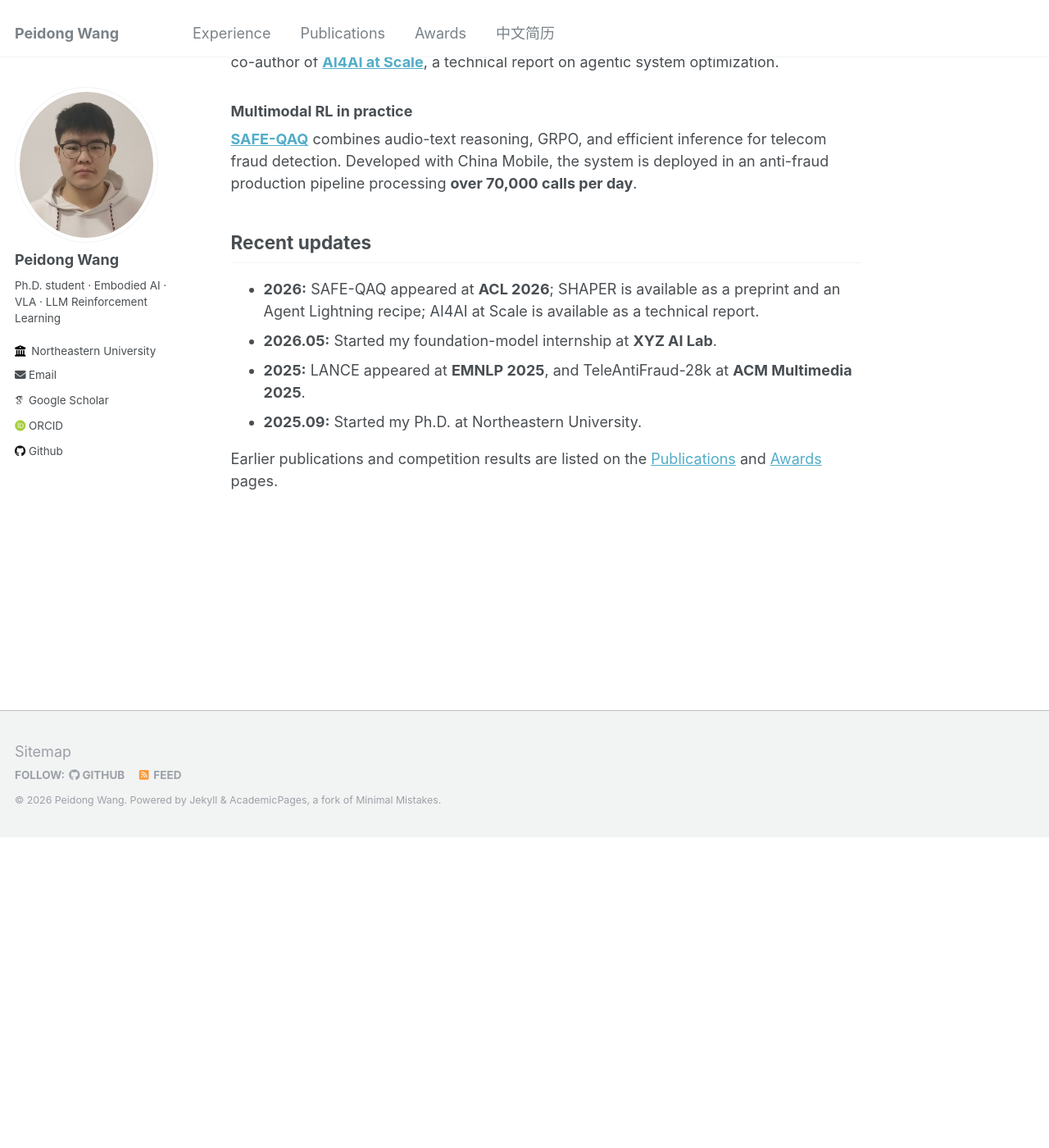
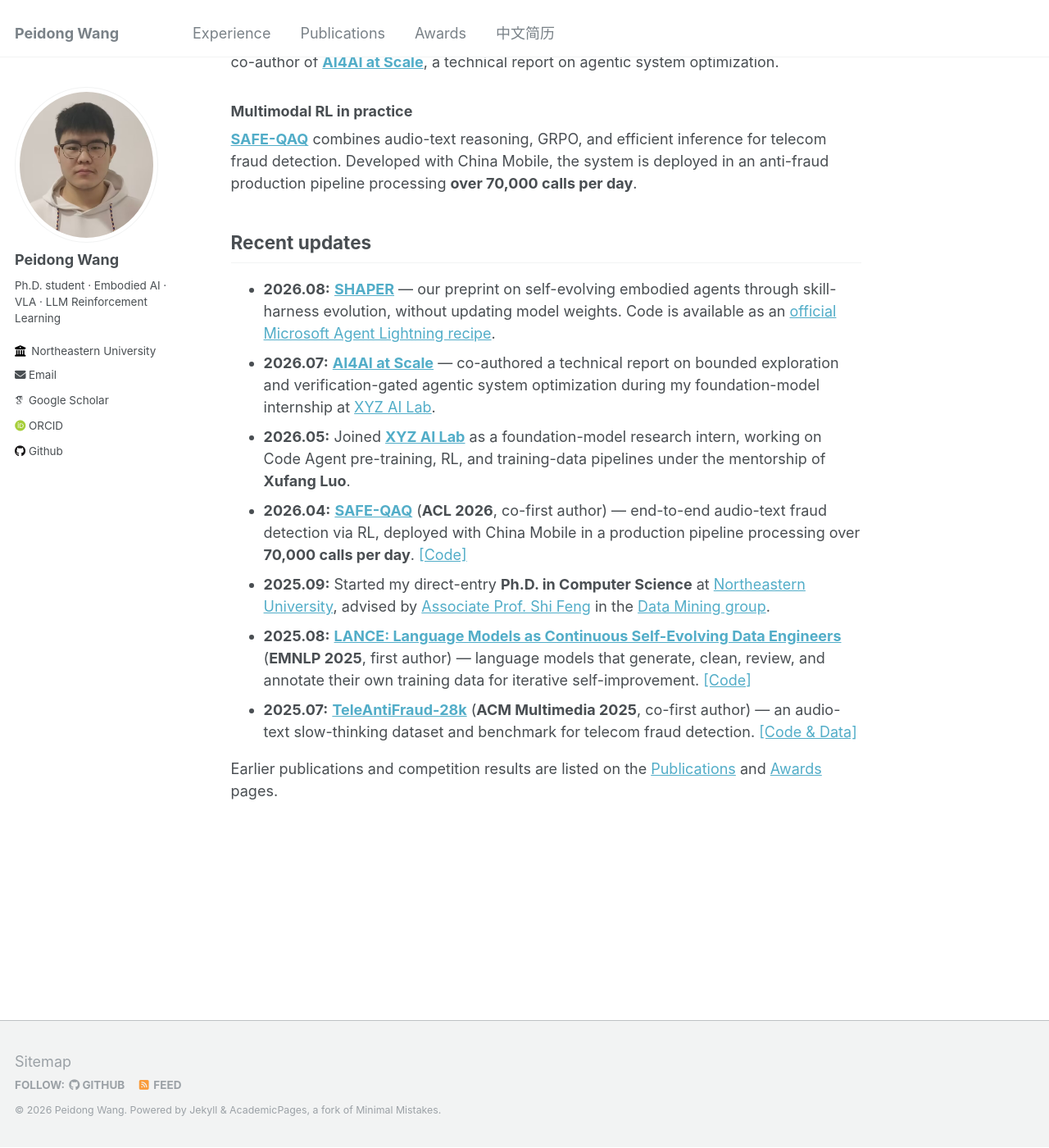
Before and after one commit to Control-derek/Control-derek.github.io, a Jekyll site: the page built from _pages/about.md, in a window 1280 px wide and 1400 px high, scrolled down 1018 px. Shown: the whole window at 82% size. Built offline with Jekyll 4.4.1, drawn with Linux system fonts in a browser that asks for light colours; some web fonts are replaced; before the commit the page ends 2040 px from its top, so only the background shows below that.

Commit message:
Expand recent updates into linked chronological milestones

```diff
--- a/_pages/about.md
+++ b/_pages/about.md
@@ -34,9 +34,12 @@ On **SO-ARM101**, I work on VLA behavior cloning and online residual RL for tabl
 
 ## Recent updates
 
-- **2026:** SAFE-QAQ appeared at **ACL 2026**; SHAPER is available as a preprint and an Agent Lightning recipe; AI4AI at Scale is available as a technical report.
-- **2026.05:** Started my foundation-model internship at **XYZ AI Lab**.
-- **2025:** LANCE appeared at **EMNLP 2025**, and TeleAntiFraud-28k at **ACM Multimedia 2025**.
-- **2025.09:** Started my Ph.D. at Northeastern University.
+- **2026.08:** **[SHAPER](https://arxiv.org/abs/2608.11350)** — our preprint on self-evolving embodied agents through skill-harness evolution, without updating model weights. Code is available as an [official Microsoft Agent Lightning recipe](https://github.com/microsoft/agent-lightning/tree/v0.x/contrib/recipes/shaper).
+- **2026.07:** **[AI4AI at Scale](https://xyz-lab.ai/blogs/ai4ai-at-scale/assets/bounded-exploration-ai4ai-system-optimization.pdf)** — co-authored a technical report on bounded exploration and verification-gated agentic system optimization during my foundation-model internship at [XYZ AI Lab](https://xyz-lab.ai/).
+- **2026.05:** Joined **[XYZ AI Lab](https://xyz-lab.ai/)** as a foundation-model research intern, working on Code Agent pre-training, RL, and training-data pipelines under the mentorship of **Xufang Luo**.
+- **2026.04:** **[SAFE-QAQ](https://aclanthology.org/2026.acl-long.1201/)** (**ACL 2026**, co-first author) — end-to-end audio-text fraud detection via RL, deployed with China Mobile in a production pipeline processing over **70,000 calls per day**. [[Code]](https://github.com/Control-derek/SAFE-QAQ)
+- **2025.09:** Started my direct-entry **Ph.D. in Computer Science** at [Northeastern University](https://www.neu.edu.cn/), advised by [Associate Prof. Shi Feng](https://neu-datamining.github.io/cse/fengshi/) in the [Data Mining group](https://neu-datamining.github.io/).
+- **2025.08:** **[LANCE: Language Models as Continuous Self-Evolving Data Engineers](https://aclanthology.org/2025.emnlp-main.914/)** (**EMNLP 2025**, first author) — language models that generate, clean, review, and annotate their own training data for iterative self-improvement. [[Code]](https://github.com/Control-derek/LANCE)
+- **2025.07:** **[TeleAntiFraud-28k](https://arxiv.org/abs/2503.24115)** (**ACM Multimedia 2025**, co-first author) — an audio-text slow-thinking dataset and benchmark for telecom fraud detection. [[Code & Data]](https://github.com/JimmyMa99/TeleAntiFraud)
 
 Earlier publications and competition results are listed on the [Publications]({{ '/publications/' | relative_url }}) and [Awards]({{ '/awards/' | relative_url }}) pages.
```
